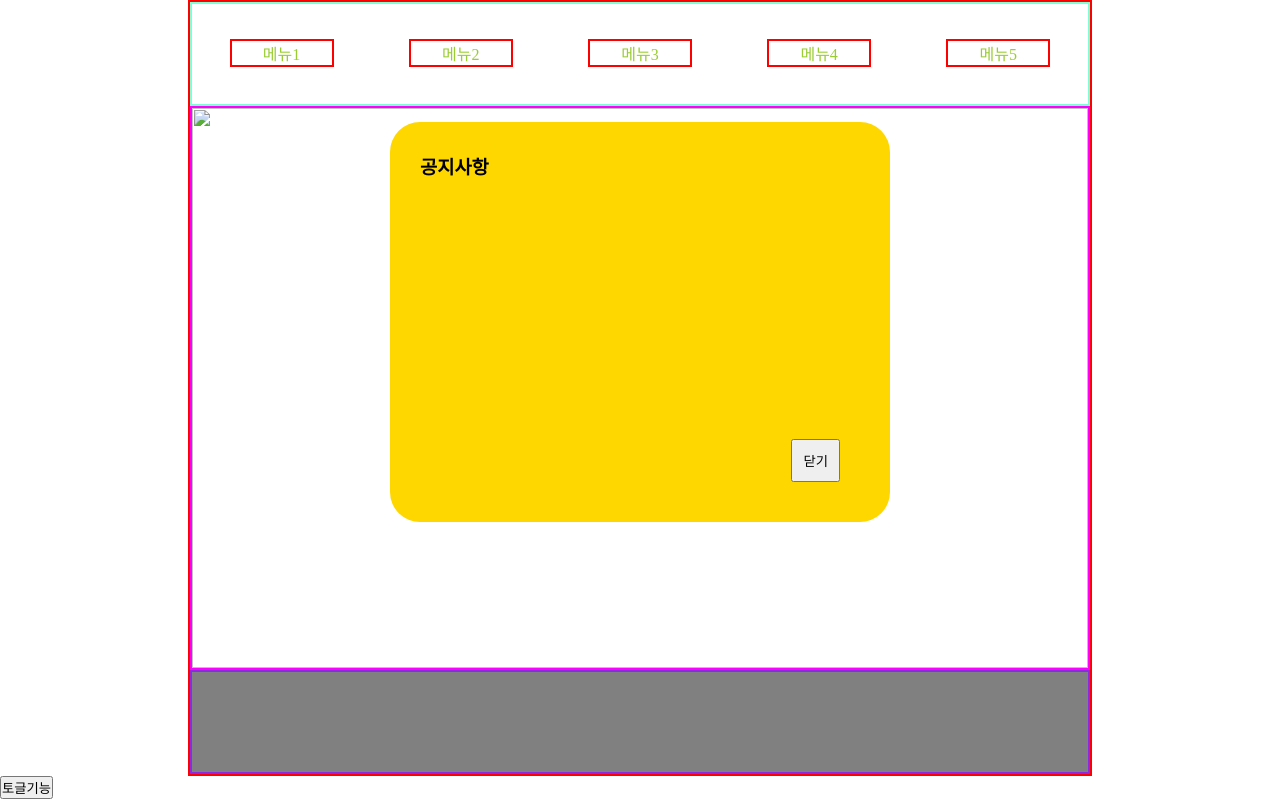
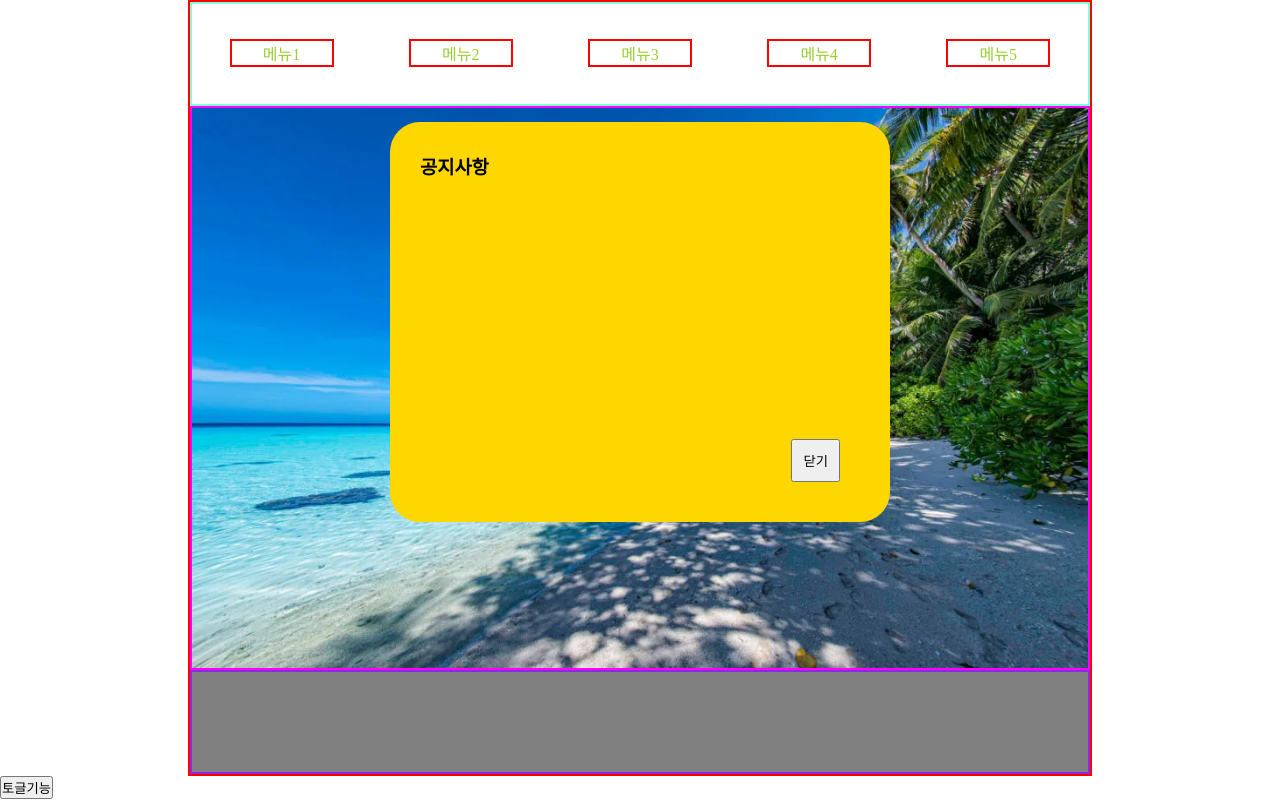
Before and after one commit to Peterseo9503/html_study, a plain HTML site: page 0529-html/메뉴_2.html in a window 1280 px wide. Drawn offline with Linux system fonts and the light colour scheme.

Commit message:
Update 메뉴_2.html

```diff
--- a/0529-html/메뉴_2.html
+++ b/0529-html/메뉴_2.html
@@ -61,7 +61,7 @@
         </header>
 
         <main>
-            <img src="../image/summer2.jpg">
+            <img src="../image/summer.webp">
         </main>
 
         <footer id="foo">
```
